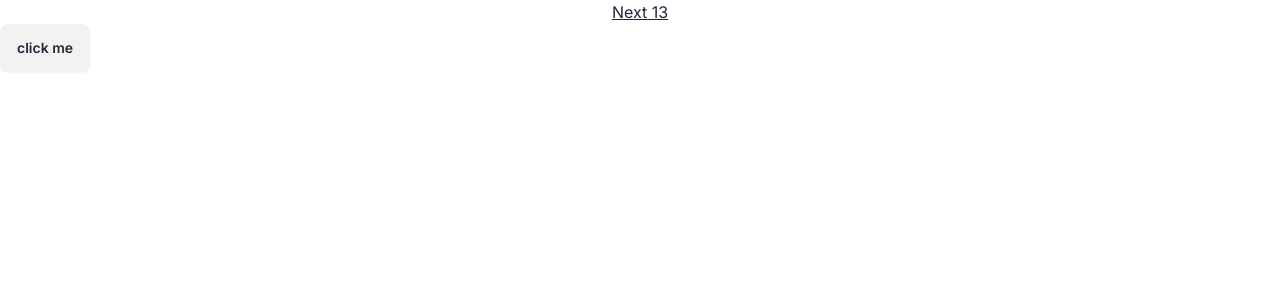
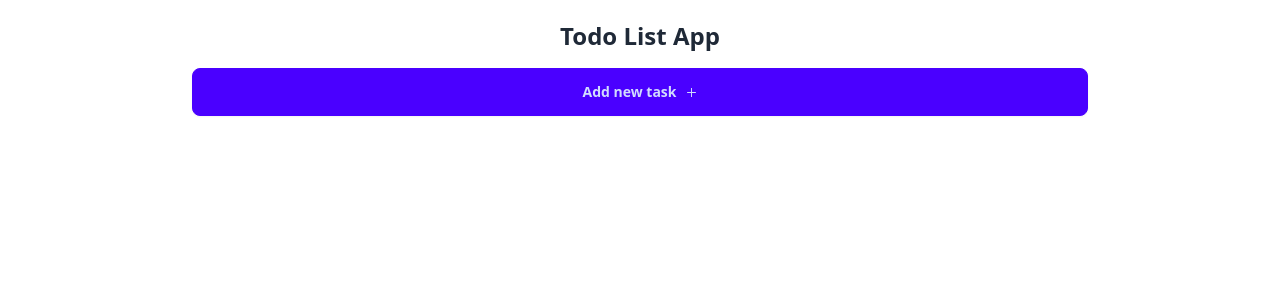
Before and after one commit to micessien/nextjs-projects, a Next.js app: page / in a window 1280 px wide. Shown: the top 300 px of the page. Built offline with nearby package versions, Linux system fonts and the light colour scheme.

Commit message:
Create Add task ui button

```diff
--- /dev/null
+++ b/app/components/AddTask.tsx
@@ -0,0 +1,13 @@
+import { AiOutlinePlus } from "react-icons/ai";
+
+const AddTask = () => {
+  return (
+    <div>
+      <button className="btn btn-primary w-full">
+        Add new task <AiOutlinePlus size={13} />
+      </button>
+    </div>
+  )
+}
+
+export default AddTask
--- a/app/layout.tsx
+++ b/app/layout.tsx
@@ -1,11 +1,8 @@
 import type { Metadata } from 'next'
-import { Inter } from 'next/font/google'
 import './globals.css'
 
-const inter = Inter({ subsets: ['latin'] })
-
 export const metadata: Metadata = {
-  title: 'Simplet TodoApp',
+  title: 'Simple TodoApp',
   description: 'simple todo app for leaning next js',
 }
 
@@ -15,8 +12,8 @@
   children: React.ReactNode
 }) {
   return (
-    <html lang="en">
-      <body className={inter.className}>{children}</body>
+    <html lang="en" className='bg-white'>
+      <body>{children}</body>
     </html>
   )
 }
--- a/app/page.tsx
+++ b/app/page.tsx
@@ -1,8 +1,12 @@
+import AddTask from "./components/AddTask"
+
 export default function Home() {
   return (
-    <main>
-      <h1 className="text-center underline">Next 13</h1>
-      <button className="btn">click me</button>
+    <main className="max-w-4xl mx-auto mt-4">
+      <div className="text-center my-5 flex flex-col gap-4">
+        <h1 className="text-2xl font-bold">Todo List App</h1>
+        <AddTask/>
+      </div>
     </main>
   )
 }
--- a/package.json
+++ b/package.json
@@ -11,7 +11,8 @@
   "dependencies": {
     "next": "13.5.6",
     "react": "^18",
-    "react-dom": "^18"
+    "react-dom": "^18",
+    "react-icons": "^4.12.0"
   },
   "devDependencies": {
     "@types/node": "^20",
```
Also changed, not shown: 1 other file (tests, documents, lock files or other folders).
